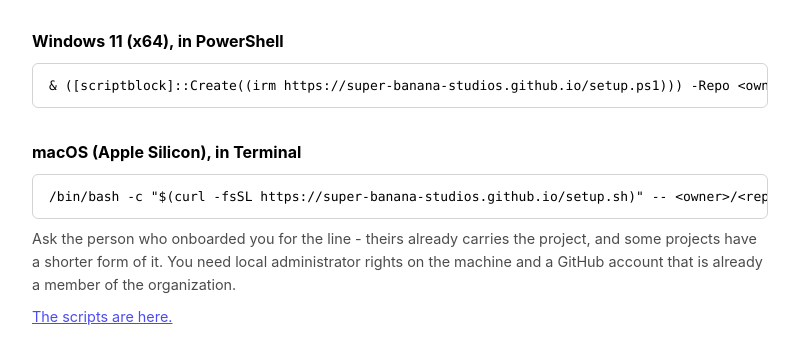
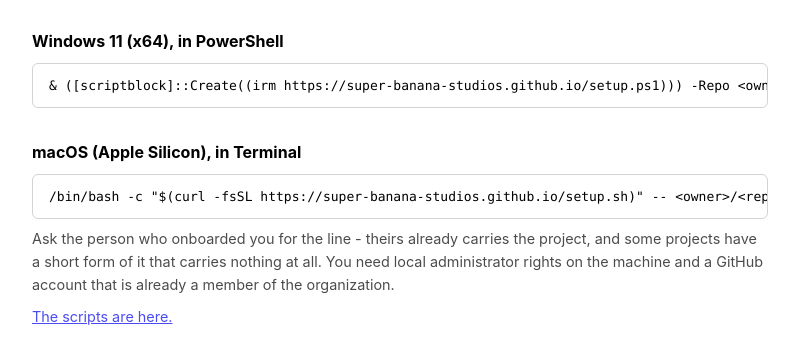
Before and after one commit to Super-Banana-Studios/super-banana-studios.github.io, a plain HTML site: page index.html in a window 1280 px wide. Shown: the part 174-534 px from the top of the page, without its empty margins (240-1039 px from the left). Drawn offline with Linux system fonts and the light colour scheme.

```diff
--- a/index.html
+++ b/index.html
@@ -32,7 +32,7 @@
 <h2>macOS (Apple Silicon), in Terminal</h2>
 <pre>/bin/bash -c "$(curl -fsSL https://super-banana-studios.github.io/setup.sh)" -- &lt;owner&gt;/&lt;repo&gt;</pre>
 
-<p class="muted">Ask the person who onboarded you for the line - theirs already carries the project, and some projects have a shorter form of it. You need local administrator rights on the machine and a GitHub account that is already a member of the organization.</p>
+<p class="muted">Ask the person who onboarded you for the line - theirs already carries the project, and some projects have a short form of it that carries nothing at all. You need local administrator rights on the machine and a GitHub account that is already a member of the organization.</p>
 <p class="muted"><a href="https://github.com/Super-Banana-Studios/super-banana-studios.github.io">The scripts are here.</a></p>
 </body>
 </html>
```
Also changed, not shown: 5 other files.
